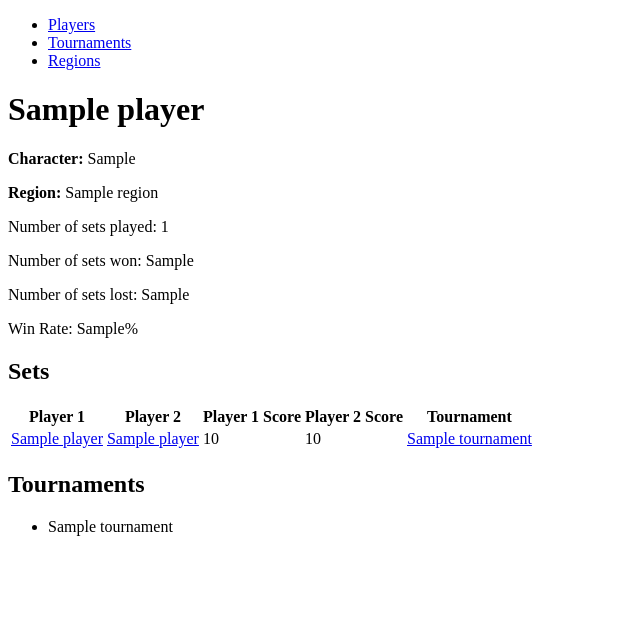
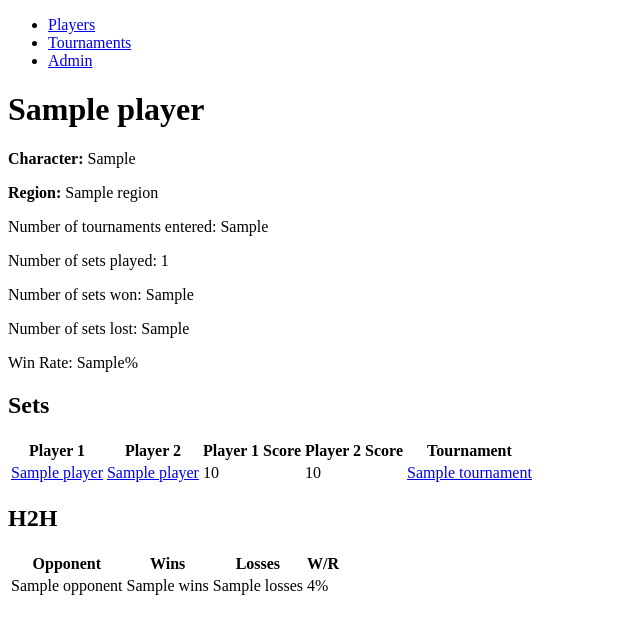
Before and after one commit to tommyparr93/mi-melee-data, a Django app: template main/templates/main/player_detail.html in a window 1280 px wide. Shown: the top 634 px of the page, without its empty margins (0-640 px from the left). Run offline with Django 5.2, Linux system fonts and the light colour scheme; tables that the repository leaves empty hold one stand-in row (values such as "Sample post"); the template is opened without the code that fills it: values that come from a table or form of the project are taken from there, most other values are stand-ins (such as "Sample title", 1, 10 or a date in 2020).

Commit message:
added h2h in player details, updated admin player page, fixed urls, small fixes elsewhere

```diff
--- a/main/templates/base.html
+++ b/main/templates/base.html
@@ -9,7 +9,7 @@
       <ul>
         <li><a href="{% url 'players' %}">Players</a></li>
         <li><a href="{% url 'tournaments' %}">Tournaments</a></li>
-        <li><a href="{% url 'regions' %}">Regions</a></li>
+        <li><a href="/admin">Admin</a></li>
       </ul>
     </nav>
 
--- a/main/templates/main/player_detail.html
+++ b/main/templates/main/player_detail.html
@@ -4,7 +4,8 @@
   <h1>{{ player.name }}</h1>
   <p><strong>Character: </strong>{{ player.character_main }}</p>
   <p><strong>Region: </strong>{{ player.region_code }}</p>
-  <p>Number of sets played: {{ sets.count }}</p>
+  <p>Number of tournaments entered: {{ calculations.3 }}</p>
+  <p>Number of sets played: {{ sets.count }} </p>
   <p>Number of sets won: {{ calculations.0 }}</p>
   <p>Number of sets lost: {{ calculations.1 }}</p>
   <p>Win Rate: {{ calculations.2 }}%</p>
@@ -32,12 +33,30 @@
       {% endfor %}
     </tbody>
   </table>
-  <h2>Tournaments</h2>
-  <ul>
-  {% for tournament in tournaments %}
-      <li>{{ tournament.name }}</li>
+
+<h2>H2H</h2>
+  <table>
+    <thead>
+      <tr>
+        <th>Opponent</th>
+        <th>Wins</th>
+        <th>Losses</th>
+        <th>W/R</th>
+      </tr>
+    </thead>
+  <tbody>
+  {% for opponent in opponents %}
+  <tr>
+    <td> {{opponent.name }} </td>
+    <td> {{opponent.wins }} </td>
+    <td> {{opponent.losses }} </td>
+    <td> {{opponent.win_rate }}% </td>
+  </tr>
   {% empty %}
-      <li>No tournaments found</li>
+    <tr>
+      <td colspan="3">No tournaments found</td>
+    </tr>
   {% endfor %}
-  </ul>
+  </tbody>
+  </table>
 {% endblock %}
--- a/main/templates/main/players.html
+++ b/main/templates/main/players.html
@@ -1,5 +1,5 @@
 {% extends 'base.html' %}
-{% block title %}Player Details{% endblock %}
+{% block title %}Player List{% endblock %}
 {% block content %}
   <h1>Players</h1>
   <table>
@@ -13,7 +13,7 @@
     <tbody>
       {% for player in page_obj %}
         <tr>
-          <td><a href="{% url 'player_detail' player.playerid %}">{{ player.name }}</a></td>
+          <td><a href="{% url 'player_detail' pk=player.pk %}">{{ player.name }}</a></td>
           <td>{{ player.character_main }}</td>
           <td>{{ player.region_code }}</td>
         </tr>
--- a/main/templates/main/tournament_detail.html
+++ b/main/templates/main/tournament_detail.html
@@ -1,5 +1,5 @@
 {% extends 'base.html' %}
-{% block title %}Player Details{% endblock %}
+{% block title %}Tournament Details{% endblock %}
 {% block content %}
   <h1>{{ tournament.name }}</h1>
   <p><strong>Date: </strong>{{ tournament.date }}</p>
--- a/main/templates/main/tournaments.html
+++ b/main/templates/main/tournaments.html
@@ -1,5 +1,5 @@
 {% extends 'base.html' %}
-{% block title %}Player Details{% endblock %}
+{% block title %}Tournament List{% endblock %}
 {% block content %}
   <h1>Tournaments</h1>
   <table>
--- a/main/urls.py
+++ b/main/urls.py
@@ -5,7 +5,7 @@ urlpatterns = [
     path('', views.PlayerListView.as_view(), name='home'),
     # path('<int:pk>/', player_detail, name='player_detail'),
     path('player', views.PlayerListView.as_view(), name='players'),
-    path('<int:pk>/', views.PlayerDetailView.as_view(), name='player_detail'),
+    path('player/<int:pk>/', views.PlayerDetailView.as_view(), name='player_detail'),
     path('tournaments', views.TournamentListView.as_view(), name='tournaments'),
     path('tournaments/<int:pk>', views.TournamentDetailView.as_view(), name='tournament_details'),
     path('regions', views.PlayerListView.as_view(), name='regions'),
```
Also changed, not shown: main/admin.py (+12 -2 lines), main/views.py (+36 -3 lines).
